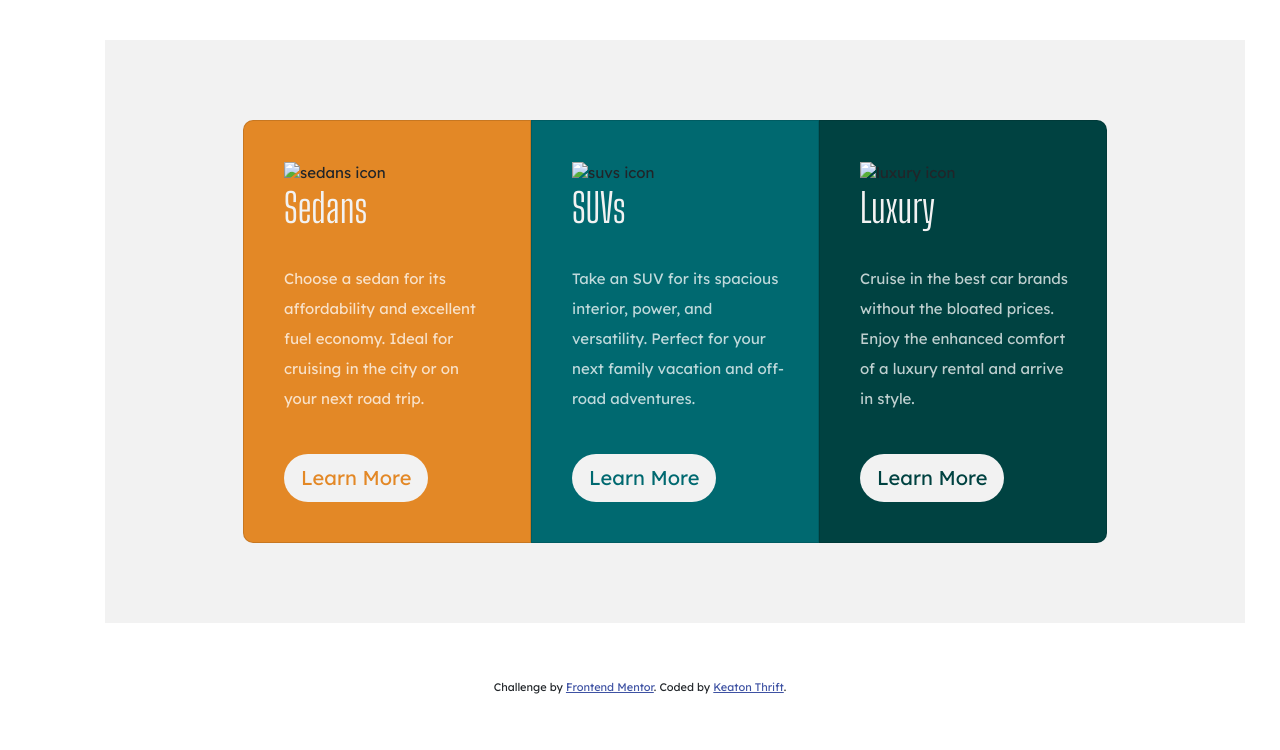
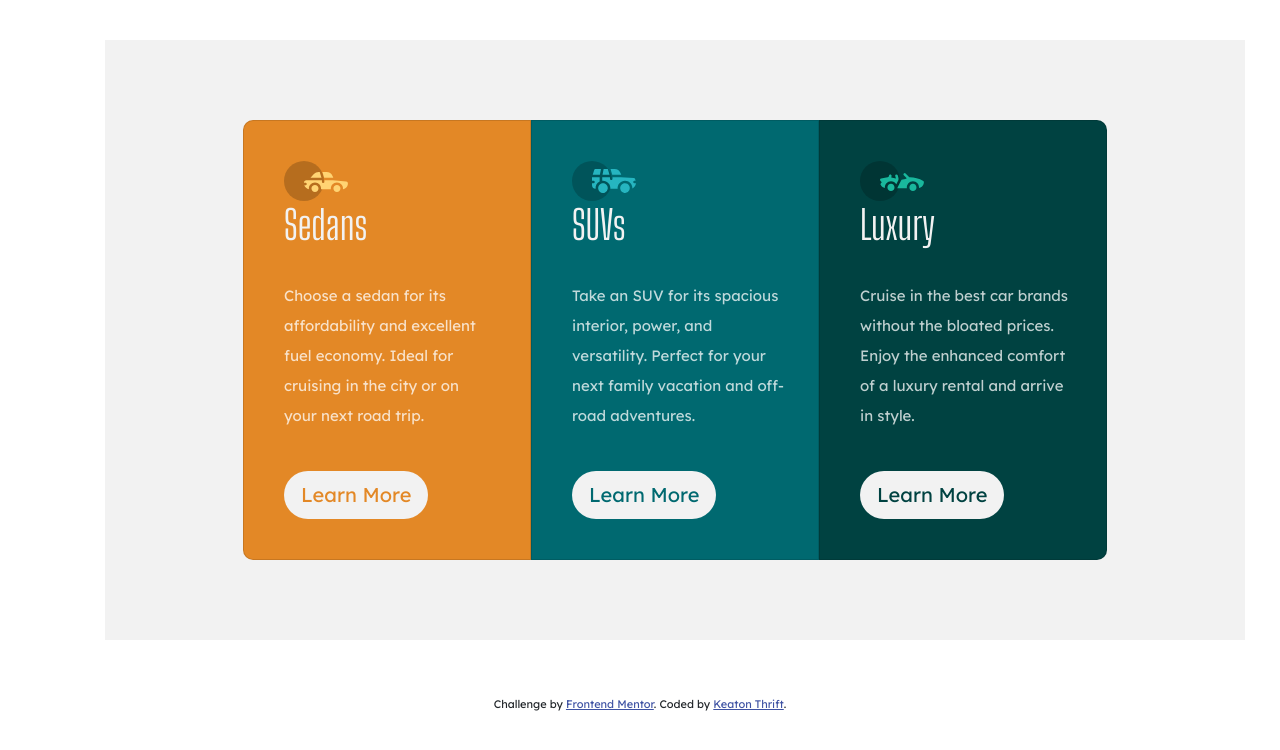
Before and after one commit to kthrift2991/3-Column-Preview-Card, a plain HTML site: page index.html in a window 1280 px wide. Drawn offline with nearby package versions, Linux system fonts and the light colour scheme.

Commit message:
Update index.html

```diff
--- a/index.html
+++ b/index.html
@@ -5,7 +5,7 @@
   <meta charset="UTF-8">
   <meta name="viewport" content="width=device-width, initial-scale=1.0"> <!-- displays site properly based on user's device -->
 
-  <link rel="icon" type="image/png" sizes="32x32" href="./images/favicon-32x32.png">
+  <link rel="icon" type="image/png" sizes="32x32" href="favicon-32x32.png">
 
   <title>Frontend Mentor | 3-column preview card component</title>
 
@@ -29,7 +29,7 @@
 
       <div class="card orange col-xl-4" style="width: 18rem;">
         <div class="card-body">
-          <img class="icon" src="images/icon-sedans.svg" alt="sedans icon">
+          <img class="icon" src="icon-sedans.svg" alt="sedans icon">
           <h1 class="card-title">Sedans</h1>
           <p class="card-text">Choose a sedan for its affordability and excellent fuel economy. Ideal for cruising in the city
             or on your next road trip.</p>
@@ -39,7 +39,7 @@
 
       <div class="card dark-cyan col-xl-4" style="width: 18rem;">
         <div class="card-body">
-          <img class="icon" src="images/icon-suvs.svg" alt="suvs icon">
+          <img class="icon" src="icon-suvs.svg" alt="suvs icon">
           <h1 class="card-title">SUVs</h1>
           <p class="card-text">Take an SUV for its spacious interior, power, and versatility. Perfect for your next family vacation
             and off-road adventures.</p>
@@ -49,7 +49,7 @@
 
       <div class="card very-dark-cyan col-xl-4" style="width: 18rem;">
         <div class="card-body">
-          <img class="icon" src="images/icon-luxury.svg" alt="luxury icon">
+          <img class="icon" src="icon-luxury.svg" alt="luxury icon">
           <h1 class="card-title">Luxury</h1>
           <p class="card-text">Cruise in the best car brands without the bloated prices. Enjoy the enhanced comfort of a luxury
             rental and arrive in style.</p>
```
